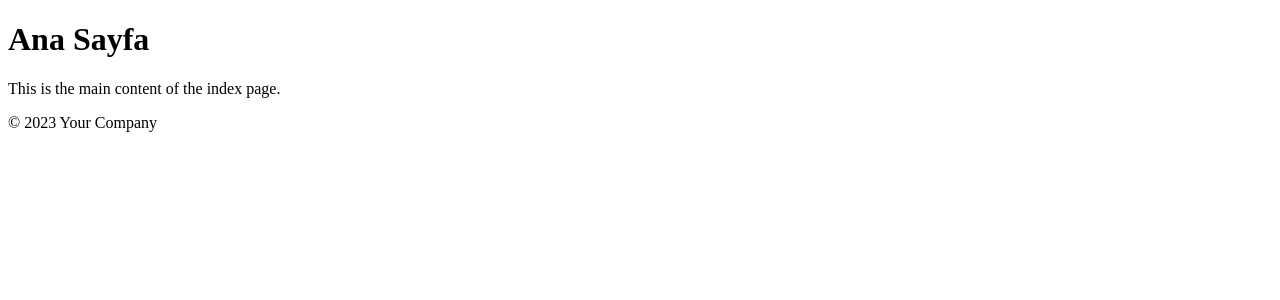
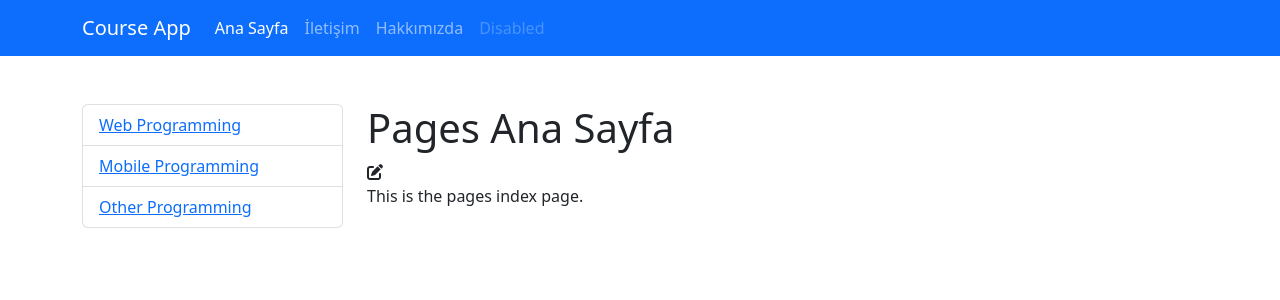
Before and after one commit to xbios/coursapp, a Django app: page / in a window 1280 px wide. Shown: the top 300 px of the page. Run offline with Django 4.2, Linux system fonts and the light colour scheme.

Commit message:
Refactor course and page views, update URL routing, and create new templates for index, about, and contact pages

```diff
--- a/courses/urls.py
+++ b/courses/urls.py
@@ -4,7 +4,7 @@ from . import views
 
 
 urlpatterns = [
-    path('', views.kurslar),
+    path('', views.index),
     path('list', views.kurslar),
     path('<kurs_adi>', views.details),
     path('kategory/<int:category_id>', views.getcoursesByCategoryId),
--- a/pages/templates/index.html
+++ /dev/null
@@ -1,20 +0,0 @@
-<!DOCTYPE html>
-<html lang="en">
-<head>
-    <meta charset="UTF-8">
-    <meta name="viewport" content="width=device-width, initial-scale=1.0">
-    <title>Index Page</title>
-    {% comment %} <link rel="stylesheet" href="{% static 'css/styles.css' %}"> {% endcomment %}
-</head>
-<body>
-    <header>
-        <h1>Ana Sayfa</h1>
-    </header>
-    <main>
-        <p>This is the main content of the index page.</p>
-    </main>
-    <footer>
-        <p>&copy; 2023 Your Company</p>
-    </footer>
-</body>
-</html>
--- /dev/null
+++ b/pages/templates/pages/about.html
@@ -0,0 +1,6 @@
+{% extends "layout.html" %}
+
+{% block content %}
+    <h1>About Page</h1>
+    <p>This is the about page.</p>
+{% endblock %}
--- /dev/null
+++ b/pages/templates/pages/index.html
@@ -0,0 +1,12 @@
+{% extends "layout.html" %}
+
+{% block css_file %}
+    <link rel="stylesheet" href="https://cdnjs.cloudflare.com/ajax/libs/font-awesome/6.7.2/css/all.min.css"/>
+{% endblock %}
+
+
+{% block content %}
+    <h1>Pages Ana Sayfa</h1>
+    <i class="fa-solid fa-pen-to-square"></i>
+    <p>This is the pages index page.</p>
+{% endblock content %}
--- a/pages/urls.py
+++ b/pages/urls.py
@@ -6,6 +6,6 @@ from . import views
 urlpatterns = [
     path('', views.index),
     path('index', views.index),
-    path('iletisim', views.iletisim),
-    path('hakkimizda', views.hakkimizda),
+    path('contact', views.contact),
+    path('about', views.about),
 ]
--- a/pages/views.py
+++ b/pages/views.py
@@ -5,13 +5,13 @@ from django.template import TemplateDoesNotExist
 # Create your views here.
 def index(request):
     try:
-        return render(request, 'index.html')
+        return render(request, 'pages/index.html')
     except TemplateDoesNotExist:
         return HttpResponse("Template not found")
     #return HttpResponse("index")
 
-def iletisim(request):
-    return HttpResponse("İletişim")
+def contact(request):
+    return render(request, 'pages/contact.html')
 
-def hakkimizda(request):
-    return HttpResponse("Hakkımızda")
+def about(request):
+    return render(request, 'pages/about.html')
--- a/templates/layout.html
+++ b/templates/layout.html
@@ -3,26 +3,30 @@
 <head>
     <meta charset="UTF-8">
     <meta name="viewport" content="width=device-width, initial-scale=1.0">
-    <title>Document</title>
+    <title>Course App | {% block page_title %}{% endblock %} </title>
+
     <link href="https://cdn.jsdelivr.net/npm/bootstrap@5.2.2/dist/css/bootstrap.min.css" rel="stylesheet">
+
+    {% block css_file %}{% endblock %}
+
 </head>
 <body>
-    <nav class="navbar navbar-expand-lg navbar-light bg-light">
-        <div class="container-fluid">
-            <a class="navbar-brand" href="#">Navbar</a>
+    <nav class="navbar navbar-expand-lg navbar-dark bg-primary">
+        <div class="container">
+            <a class="navbar-brand" href="/kurslar">Course App</a>
             <button class="navbar-toggler" type="button" data-bs-toggle="collapse" data-bs-target="#navbarNav" aria-controls="navbarNav" aria-expanded="false" aria-label="Toggle navigation">
                 <span class="navbar-toggler-icon"></span>
             </button>
             <div class="collapse navbar-collapse" id="navbarNav">
                 <ul class="navbar-nav">
                     <li class="nav-item">
-                        <a class="nav-link active" aria-current="page" href="#">Home</a>
+                        <a class="nav-link active" aria-current="page" href="/">Ana Sayfa</a>
                     </li>
                     <li class="nav-item">
-                        <a class="nav-link" href="#">Features</a>
+                        <a class="nav-link" href="/contact">İletişim</a>
                     </li>
                     <li class="nav-item">
-                        <a class="nav-link" href="#">Pricing</a>
+                        <a class="nav-link" href="/about">Hakkımızda</a>
                     </li>
                     <li class="nav-item">
                         <a class="nav-link disabled">Disabled</a>
@@ -32,10 +36,30 @@
         </div>
     </nav>
 
+    {% comment %} menu  {% endcomment %}
+    {% comment %} content {% endcomment %}
     <div class="container mt-5">
+        <div class="row">
+            <div class="col-3">
+                <!-- Sidebar content -->
+                <ul class="list-group">
+                    <li class="list-group-item"><a href="#">Web Programming</a></li>
+                    <li class="list-group-item"><a href="#">Mobile Programming</a></li>
+                    <li class="list-group-item"><a href="#">Other Programming</a></li>
+                </ul>
+            </div>
+            <div class="col-9">
+                <!-- Main content -->
+                 {% block content %}{% endblock %}
+            </div>
+        </div>
+    </div>
+
+
+    {% comment %} <div class="container mt-5">
         <h1>Hello, world!</h1>
         <p>This is a simple template using Bootstrap 5.2.2.</p>
-    </div>
+    </div> {% endcomment %}
 
     <script src="https://cdn.jsdelivr.net/npm/bootstrap@5.2.2/dist/js/bootstrap.bundle.min.js"></script>
 </body>
```
Also changed, not shown: courses/templates/courses/index.html (added, +9 -0 lines), courses/views.py (+7 -0 lines), pages/templates/pages/contact.html (added, +13 -0 lines).
